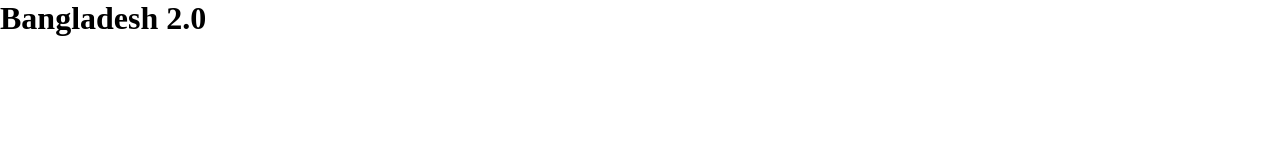
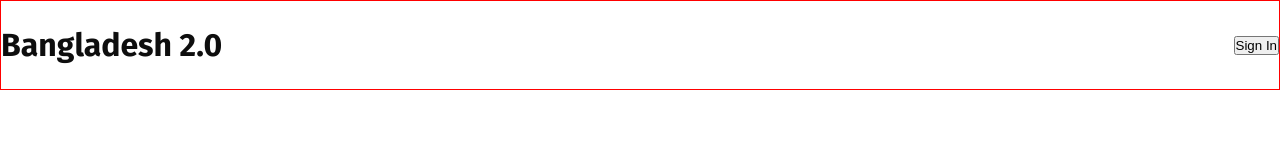
Before and after one commit to Galive007/Bangladesh-2.0, a plain HTML site: page index.html in a window 1280 px wide. Drawn offline with Linux system fonts and the light colour scheme.

Commit message:
nav section processing

```diff
--- a/index.html
+++ b/index.html
@@ -6,7 +6,25 @@
     <title>Bangladesh 2.0</title>
     <link rel="stylesheet" href="styles/bangla.css">
 </head>
-<body>
-    <h1>Bangladesh 2.0</h1>
+<body class="display-width">
+    <header>
+        <!-- nav section -->
+         <nav>
+            <ul>
+                <li><a href=""><h1 class="dark1">Bangladesh 2.0</h1></a></li>
+                <li><a href=""><button>Sign In</button></a></li>
+            </ul>
+         </nav>
+         <!-- banner section -->
+          <div>
+
+          </div>
+    </header>
+    <main>
+
+    </main>
+    <footer>
+
+    </footer>
 </body>
 </html>
--- a/styles/bangla.css
+++ b/styles/bangla.css
@@ -1,6 +1,37 @@
+/* font style */
+
+@import url('https://fonts.googleapis.com/css2?family=Fira+Sans:ital,wght@0,100;0,200;0,300;0,400;0,500;0,600;0,700;0,800;0,900;1,100;1,200;1,300;1,400;1,500;1,600;1,700;1,800;1,900&display=swap');
+
 /* universal style */
 *{
     margin: 0;
     padding: 0;
     box-sizing: border-box;
 }
+/* common style */
+.display-width{
+    max-width: 1280px;
+    margin: 0 auto;
+    border: 1px solid red;
+}
+.dark1{
+    color: #0E0E0E;
+}
+/* nav section */
+nav ul{
+    list-style: none;
+    display: flex;
+    justify-content: space-between;
+    align-items: center;
+    padding: 25px 0;
+}
+nav li a{
+    text-decoration: none;
+}
+nav a h1{
+    font-family: "Fira Sans";
+    font-size: 32px;
+    font-style: normal;
+    font-weight: 700;
+    line-height: normal;
+    }
```
